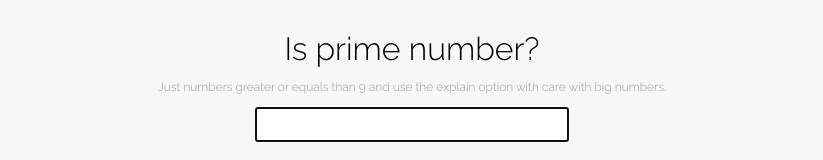
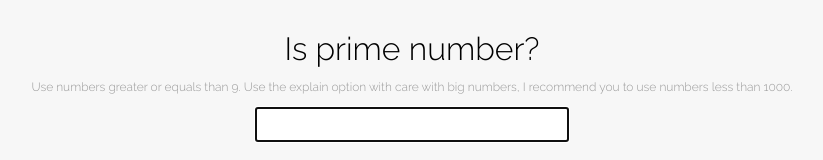
Before and after one commit to rodrigoSaladoAnaya/prime, a plain HTML site: page index.html in a window 1280 px wide. Shown: the top 160 px of the page, without its empty margins (228-1051 px from the left). Drawn offline with Linux system fonts and the light colour scheme.

Commit message:
important

```diff
--- a/index.html
+++ b/index.html
@@ -12,7 +12,7 @@
   <div id="container">
     <div id="label">Is prime number?</div>
     <div id="waning">
-      Just numbers greater or equals than 9 and use the explain option with care with big numbers.
+      Use numbers greater or equals than 9. Use the explain option with care with big numbers, I recommend you to use numbers less than 1000.
     </div>
     <input id="number" type="text" autofocus>
     <button id="goCheck" type="button" onclick="onClickCheck()">Check</button>
```
